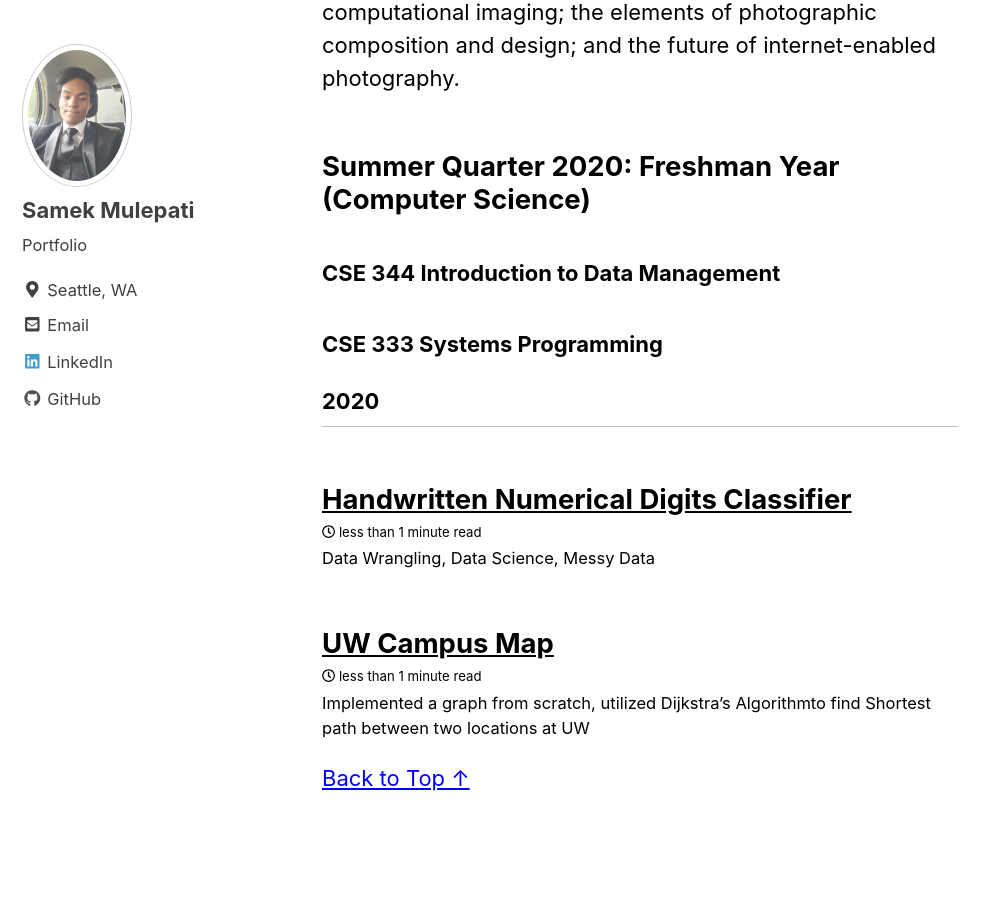
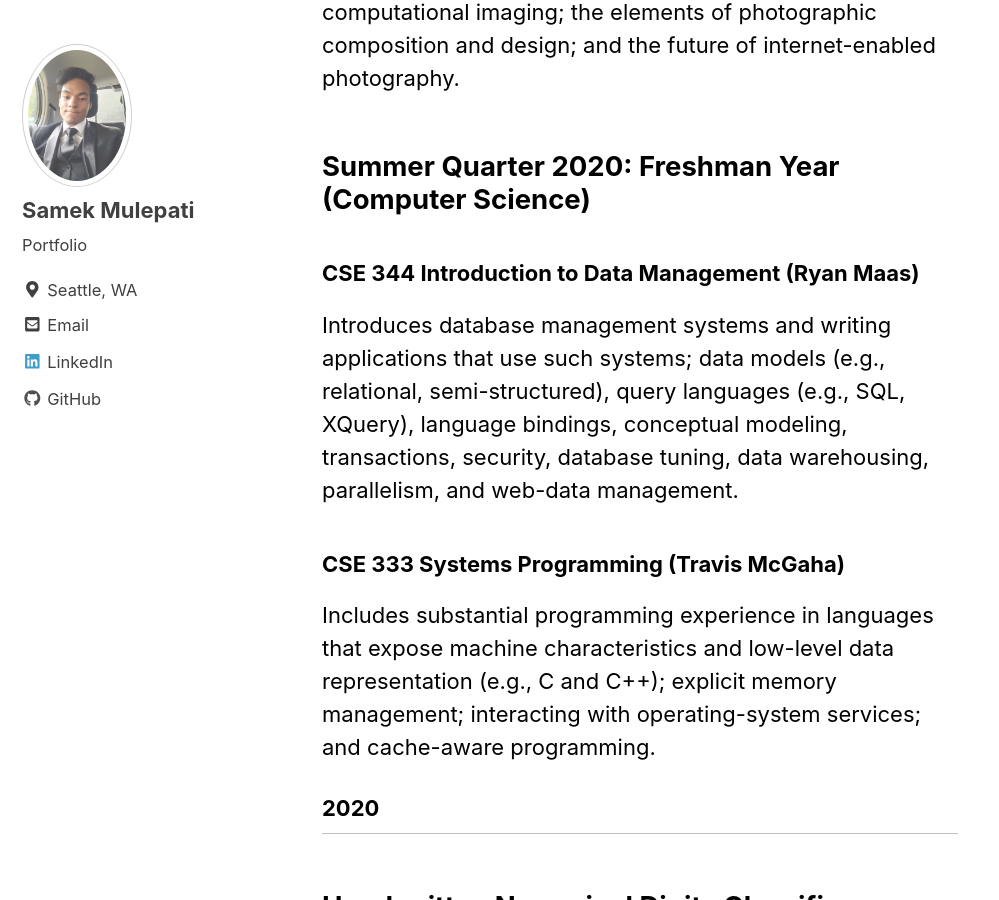
Before and after one commit to mulepati/samekmulepati.github.io, a Jekyll site: the page built from _pages/courses.md, in a window 1280 px wide and 900 px high, scrolled down 3165 px. Shown: the whole window, without its empty margins (0-999 px from the left). Built offline with Jekyll 4.4.1, drawn with Linux system fonts in a browser that asks for light colours; nearby versions of some CDN libraries.

Commit message:
Update courses.md

```diff
--- a/_pages/courses.md
+++ b/_pages/courses.md
@@ -31,5 +31,7 @@ Techniques for design of efficient algorithms. Methods for showing lower bounds
 ### CSE 131 Science and Art of Digital Photography (Bruce Hemingway):
 Covers the fundamentals of digital photography, including computational imaging; the elements of photographic composition and design; and the future of internet-enabled photography.
 ## Summer Quarter 2020: Freshman Year (Computer Science)
-### CSE 344 Introduction to Data Management
-### CSE 333 Systems Programming
+### CSE 344 Introduction to Data Management (Ryan Maas)
+Introduces database management systems and writing applications that use such systems; data models (e.g., relational, semi-structured), query languages (e.g., SQL, XQuery), language bindings, conceptual modeling, transactions, security, database tuning, data warehousing, parallelism, and web-data management.
+### CSE 333 Systems Programming (Travis McGaha)
+Includes substantial programming experience in languages that expose machine characteristics and low-level data representation (e.g., C and C++); explicit memory management; interacting with operating-system services; and cache-aware programming.
```
